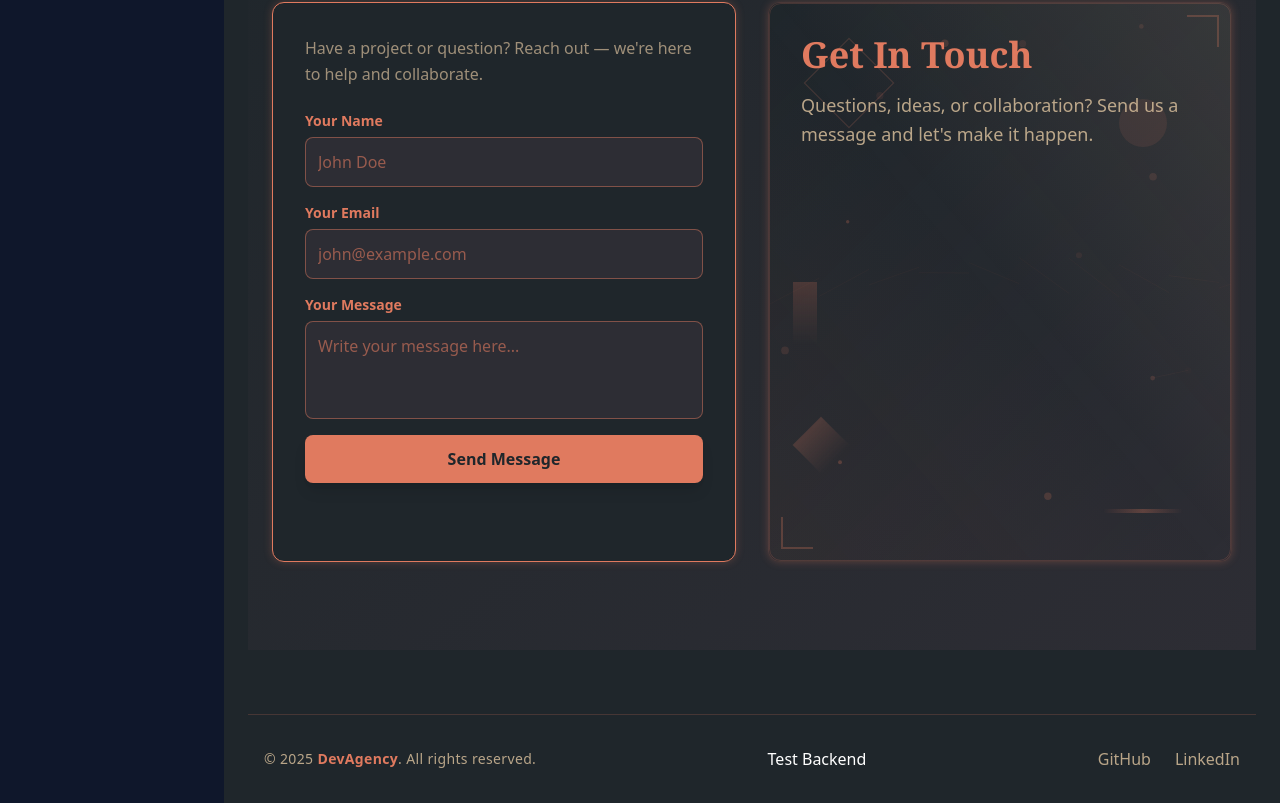
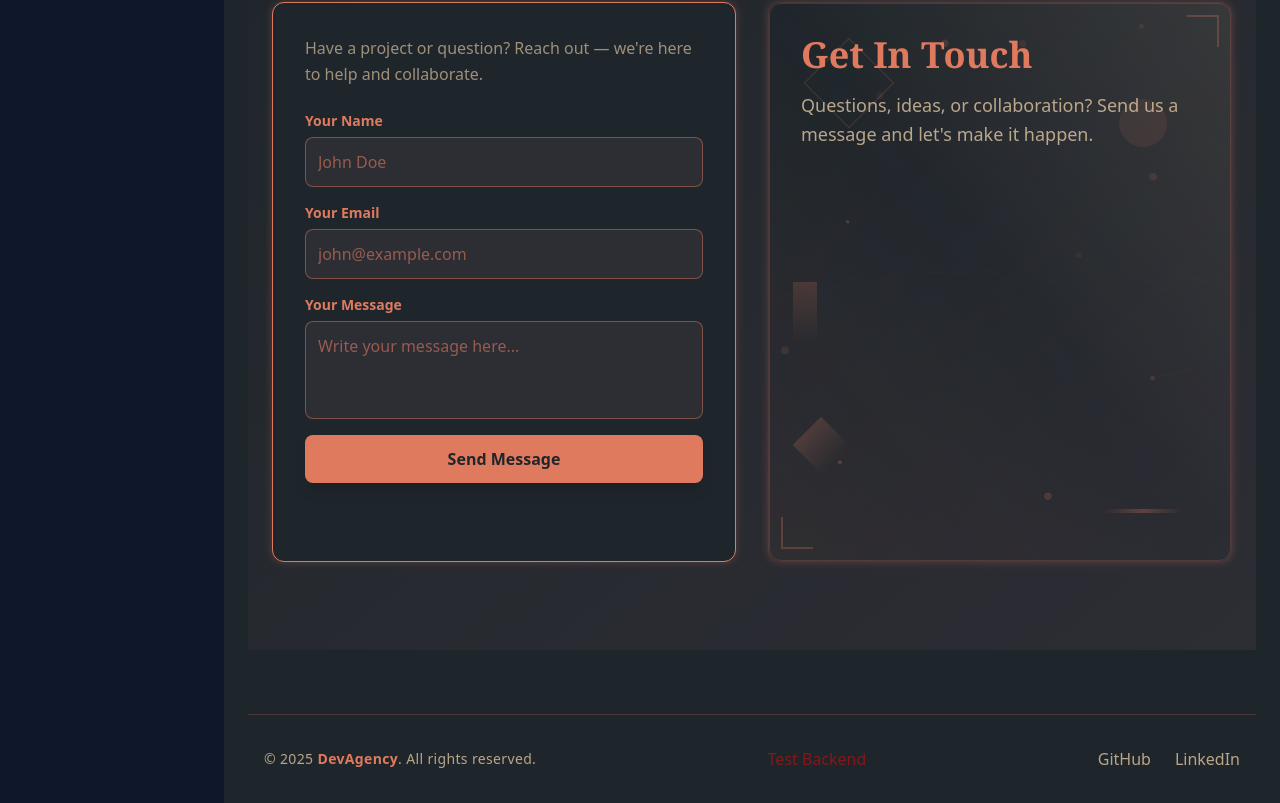
Before and after one commit to saifullah-max/peronal_portfolio, a React (Vite) app: page / in a window 1280 px wide. Shown: the part 4307-5110 px from the top of the page. Built offline with nearby package versions, Linux system fonts and the light colour scheme.

Commit message:
prod changes

```diff
--- a/src/components/Footer.jsx
+++ b/src/components/Footer.jsx
@@ -18,6 +18,7 @@ export default function Footer() {
               alert("Backend not reachable");
             }
           }}
+          className="text-red-900"
         >
           Test Backend
         </button>
```
